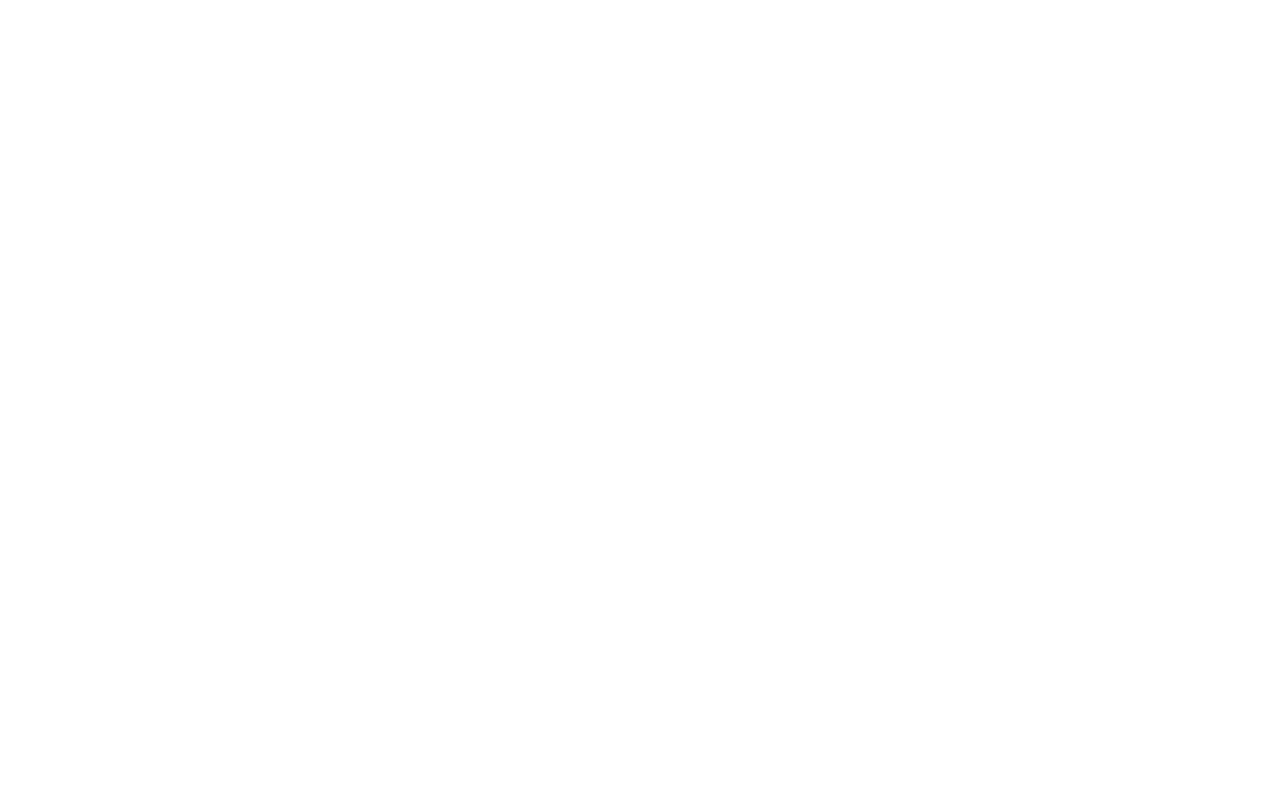
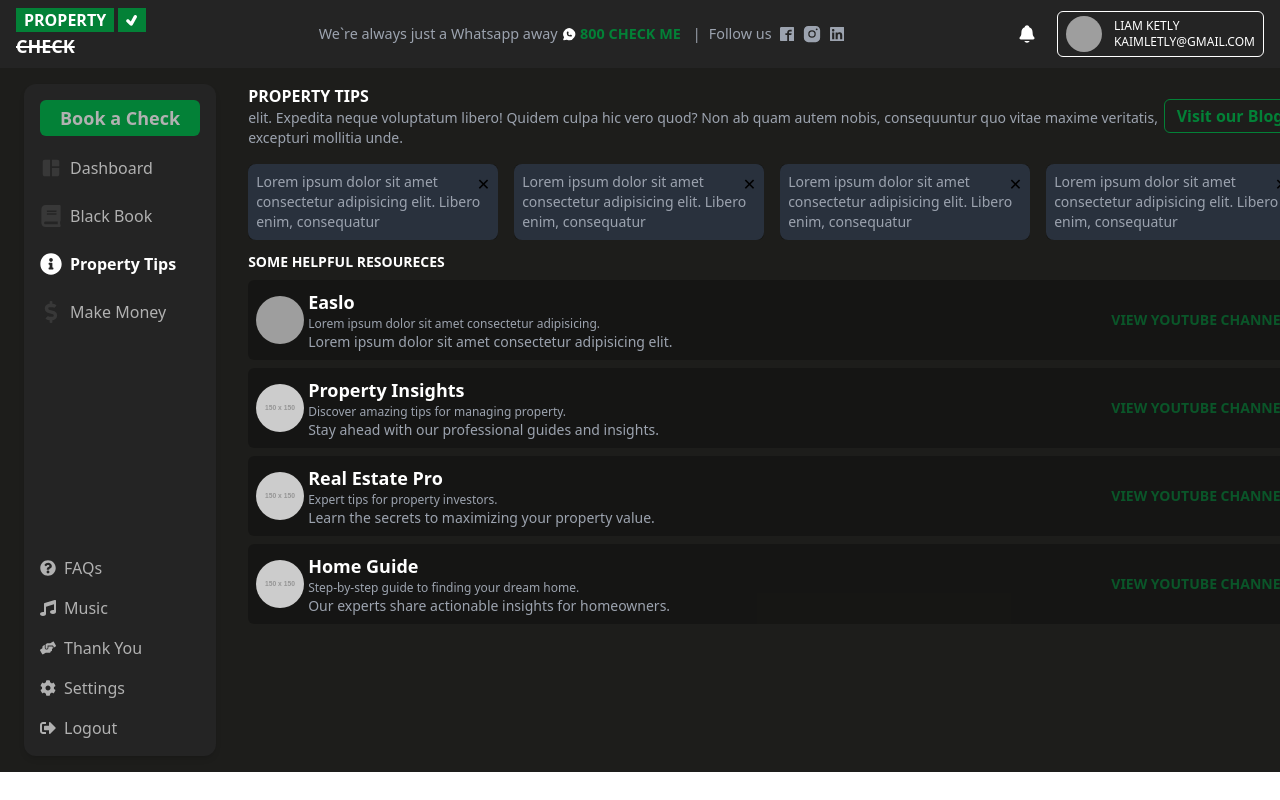
Before and after one commit to a17ahmed/demo-app, a React (Vite) app: page /checkverse/property_tip in a window 1280 px wide. Built offline with nearby package versions, Linux system fonts and the light colour scheme; grey boxes are pictures that could not be loaded.

Commit message:
working at the property and money tip component

```diff
--- a/src/components/Notifications.jsx
+++ b/src/components/Notifications.jsx
@@ -2,8 +2,13 @@
 import { useState } from "react";
 
 // Reusable Notifications Component
-const Notifications = ({ initialNotifications }) => {
-  const [notifications, setNotifications] = useState(initialNotifications);
+const Notifications = ({ initialNotifications, propertyNotificationsData, isOpen }) => {
+  const [notifications, setNotifications] = useState(isOpen === "propertyTip" ? propertyNotificationsData : initialNotifications);
+
+
+  console.log("notifications:", notifications);
+
+
 
   // Close a single notification
   const closeNotification = (id) => {
@@ -19,6 +24,11 @@
     notifications.length > 0 && (
       <div className="tw-mt-4">
         {/* Header with Close All */}
+        {isOpen === "propertyTip" ? (
+          <div className="">
+
+          </div>
+        ) : (
           <div className="tw-flex tw-gap-3 tw-items-center tw-mb-4">
             <h2 className="tw-text-lg tw-font-bold tw-text-white">NOTIFICATIONS</h2>
             <button
@@ -28,6 +38,8 @@
               &#x2715; {/* Close All Button */}
             </button>
           </div>
+        )}
+
 
         {/* Notifications Scrollable Container */}
         <div className="tw-flex tw-overflow-x-auto tw-scrollbar-hide tw-space-x-4">
@@ -42,16 +54,19 @@
               >
                 &#x2715; {/* Close Button */}
               </button>
-              <img
+              {isOpen === "propertyTip" ? <div className="tw-rounded-md tw-text-gray-400 tw-text-sm tw-p-2 tw-bg-black/25">
+                {item.text}
+              </div>
+                : <img
                   src={item.image_url}
                   alt="Notification"
                   className="tw-w-full tw-h-36 tw-object-cover tw-rounded"
-              />
+                />}
 
             </div>
           ))}
         </div>
-      </div>
+      </div >
     )
   );
 };
--- /dev/null
+++ b/src/components/PropertyTipCard.jsx
@@ -0,0 +1,60 @@
+const PropertyTipCard = () => {
+    const tips = [
+        {
+            id: 1,
+            name: "Easlo",
+            description: "Lorem ipsum dolor sit amet consectetur adipisicing.",
+            additionalInfo: "Lorem ipsum dolor sit amet consectetur adipisicing elit.",
+            imgSrc: "https://s3-alpha-sig.figma.com/img/37a6/8822/fbe7eceec076c92488af0c9c01d44d72?Expires=1735516800&Key-Pair-Id=APKAQ4GOSFWCVNEHN3O4&Signature=KjiXBzycIiDCQfnXvMGia8R6WcIMtokEJMi5WNgDt3p6slRsBcgL-QCs5KA77fAojazn~DrciYa3WeY9PDnp6xMjmBR-tvoaxcpxApsRj09dRtHpauXg2BjmQjMfYRfzHLODjQVNInmLAKvomefXeKVoFdXgNcKpjWsTaW1ooeAJQrEtGWF-rj8uo1FR3zQyEwfJVoYE-UaR~YSxI4ADIJDChEkgOtgo8BV0lF-W4M6mWiHtwvlV~EukBUZhzzx2wK8O9GqW4neESGy5Ei~ZNaGuNEm91rYUiDi8lCkW7jRqtf-lUumFqQUiqyLPZ~U~aUJWEk~5SwS0vvupKuGSeQ__",
+        },
+        {
+            id: 2,
+            name: "Property Insights",
+            description: "Discover amazing tips for managing property.",
+            additionalInfo: "Stay ahead with our professional guides and insights.",
+            imgSrc: "https://via.placeholder.com/150",
+        },
+        {
+            id: 3,
+            name: "Real Estate Pro",
+            description: "Expert tips for property investors.",
+            additionalInfo: "Learn the secrets to maximizing your property value.",
+            imgSrc: "https://via.placeholder.com/150",
+        },
+        {
+            id: 4,
+            name: "Home Guide",
+            description: "Step-by-step guide to finding your dream home.",
+            additionalInfo: "Our experts share actionable insights for homeowners.",
+            imgSrc: "https://via.placeholder.com/150",
+        },
+    ];
+
+    return (
+        <>
+            {tips.map((tip) => (
+                <div key={tip.id} className=" tw-bg-black/25 tw-rounded-md tw-w-full tw-p-2 tw-my-2">
+                    <div className="tw-flex tw-justify-between tw-items-center">
+                        <div className="tw-flex tw-flex-row tw-items-center">
+                            <img
+                                src={tip.imgSrc}
+                                alt=""
+                                className="tw-size-12 tw-rounded-full tw-object-cover"
+                            />
+                            <div className="tw-flex tw-flex-col tw-justify-center tw-ml-1">
+                                <span className="tw-text-lg tw-text-white tw-font-bold">{tip.name}</span>
+                                <span className="tw-text-xs tw-text-gray-400">{tip.description}</span>
+                                <span className="tw-text-sm tw-text-gray-400">{tip.additionalInfo}</span>
+                            </div>
+                        </div>
+                        <span className="tw-text-primary/60 tw-font-semibold tw-text-sm tw-cursor-pointer tw-select-none">
+                            VIEW YOUTUBE CHANNEL
+                        </span>
+                    </div>
+                </div>
+            ))}
+        </>
+    );
+};
+
+export default PropertyTipCard;
--- a/src/layouts/Sidebar.jsx
+++ b/src/layouts/Sidebar.jsx
@@ -12,8 +12,8 @@
     const navData = [
         { icon: MdSpaceDashboard, title: 'Dashboard', page: 'dashboard' },
         { icon: FaBook, title: 'Black Book', page: 'black_book' },
-        { icon: FaInfoCircle, title: 'Property Tips' },
-        { icon: FaDollarSign, title: 'Make Money' },
+        { icon: FaInfoCircle, title: 'Property Tips', page: 'property_tip' },
+        { icon: FaDollarSign, title: 'Make Money', page: 'make_money' },
     ];
 
     // Update active icon based on the path
--- /dev/null
+++ b/src/pages/MakeMoney.jsx
@@ -0,0 +1,49 @@
+import { MdSlowMotionVideo } from "react-icons/md";
+
+const MakeMoney = () => {
+    return (
+        <>
+            <div className="tw-flex tw-justify-between tw-items-center">
+                <div className="tw-flex tw-flex-col">
+                    <div className="tw-flex tw-flex-col">
+                        <span className="tw-text-lg tw-font-bold tw-text-white">
+                            REFERRAL-EVERYONE WINS!
+                        </span>
+                        <span className="tw-text-sm tw-text-gray-400">
+                            Lorem ipsum dolor sit amet consectetur adipisicing elit. Dolores eligendi ratione culpa
+                        </span>
+                    </div>
+                    <span className="tw-text-sm tw-text-gray-400 tw-py-2">
+                        Lorem ipsum dolor sit amet consectetur adipisicing elit. Dolores eligendi
+                    </span>
+                    <span className="tw-text-sm tw-text-gray-400 tw-py-1">
+                        Lorem ipsum dolor sit amet consectetur adipisicing elit.
+                    </span>
+                </div>
+                <div className="tw-flex tw-justify-center tw-items-center tw-text-white tw-bg-primary tw-font-bold tw-rounded-md tw-p-2 tw-select-none tw-cursor-pointer active:tw-scale-95">New Referral</div>
+            </div>
+            <div className="tw-flex tw-flex-row tw-w-full tw-gap-2">
+                <div className="tw-flex tw-flex-col tw-justify-center tw-items-center tw-bg-black/25 tw-rounded-md tw-w-full tw-p-9">
+                    <span className="tw-text-6xl tw-font-extrabold tw-text-white tw-mb-1">34</span>
+                    <span className="tw-text-gray-400 ">People Referred</span>
+                </div>
+                <div className="tw-flex tw-flex-col tw-justify-center tw-items-center tw-bg-black/25 tw-rounded-md tw-w-full tw-p-9">
+                    <span className="tw-text-6xl tw-font-extrabold tw-text-white tw-mb-1">17,000 AED</span>
+                    <span className="tw-text-gray-400 ">Potential Amount Earned</span>
+                </div>
+            </div>
+            <div className="tw-text-sm tw-text-white tw-font-semibold tw-my-2 ">WHAT IS A PROPERTY CHECK REFERRAL</div>
+
+            <div className="tw-p-5 tw-bg-black tw-rounded-lg tw-relative">
+                <img src="https://images.pexels.com/photos/29837542/pexels-photo-29837542/free-photo-of-charming-row-houses-in-san-francisco-suburbs.jpeg?auto=compress&cs=tinysrgb&w=1260&h=750&dpr=2" alt="" className="tw-h-96 tw-w-full tw-object-cover tw-rounded-lg tw-select-none" />
+                <div className="tw-absolute tw-top-0 tw-inset-1/2 tw-translate-y-48">
+                    <MdSlowMotionVideo className="tw-text-white tw-size-12 tw-cursor-pointer" />
+                </div>
+            </div>
+
+        </>
+
+    )
+}
+
+export default MakeMoney
--- /dev/null
+++ b/src/pages/PropertyTips.jsx
@@ -0,0 +1,39 @@
+import PropertyTipCard from "../components/PropertyTipCard"
+import Notifications from "../components/Notifications";
+
+const PropertyTips = () => {
+
+    const propertyNotificationsData = [
+        { id: 1, text: "Lorem ipsum dolor sit amet consectetur adipisicing elit. Libero enim, consequatur " },
+        { id: 2, text: "Lorem ipsum dolor sit amet consectetur adipisicing elit. Libero enim, consequatur " },
+        { id: 3, text: "Lorem ipsum dolor sit amet consectetur adipisicing elit. Libero enim, consequatur " },
+        { id: 4, text: "Lorem ipsum dolor sit amet consectetur adipisicing elit. Libero enim, consequatur " },
+        { id: 5, text: "Lorem ipsum dolor sit amet consectetur adipisicing elit. Libero enim, consequatur " },
+        { id: 6, text: "Lorem ipsum dolor sit amet consectetur adipisicing elit. Libero enim, consequatur " },
+    ];
+
+    return (
+        <>
+
+            <div className="tw-flex tw-flex-row tw-justify-between tw-items-center">
+                <div className="tw-flex tw-flex-col">
+                    <span className="tw-font-bold tw-text-white">PROPERTY TIPS</span>
+                    <span className="tw-text-sm tw-text-gray-400"> elit. Expedita neque voluptatum libero! Quidem culpa hic vero quod? Non ab quam autem nobis, consequuntur quo vitae maxime veritatis, excepturi mollitia unde.</span>
+                </div>
+                <div className="tw-flex tw-justify-center tw-items-center tw-font-semibold tw-cursor-pointer tw-select-none active:tw-scale-95 tw-text-primary tw-border tw-border-primary tw-rounded-md tw-px-3 tw-py-1 tw-text-nowrap">
+                    Visit our Blog
+                </div>
+            </div>
+            <div>
+                <Notifications propertyNotificationsData={propertyNotificationsData} isOpen="propertyTip" />
+            </div>
+            <div className="tw-font-bold tw-text-white tw-mt-3 tw-text-sm">
+                SOME HELPFUL RESOURECES
+            </div>
+            <PropertyTipCard />
+        </>
+
+    )
+}
+
+export default PropertyTips
--- a/src/routes/public/PublicRoute.jsx
+++ b/src/routes/public/PublicRoute.jsx
@@ -3,6 +3,8 @@
 import Main from "../../layouts/Main";
 import Dashboard from "@/pages/Dashboard";
 import BlackBook from "@/pages/BlackBook";
+import PropertyTips from "@/pages/PropertyTips"
+import MakeMoney from "@/pages/MakeMoney"
 
 const LoginPage = lazy(() => import("@/pages/Login"));
 
@@ -17,6 +19,10 @@
           {/* Dynamic routes rendered in the Main layout */}
           <Route path="dashboard" element={<Dashboard />} />
           <Route path="black_book" element={<BlackBook />} />
+          <Route path="property_tip" element={<PropertyTips />} />
+          <Route path="make_money" element={<MakeMoney />} />
+
+
         </Route>
       </Routes>
     </Suspense>
```
Lines whose indentation alone changed are shown as unchanged.
